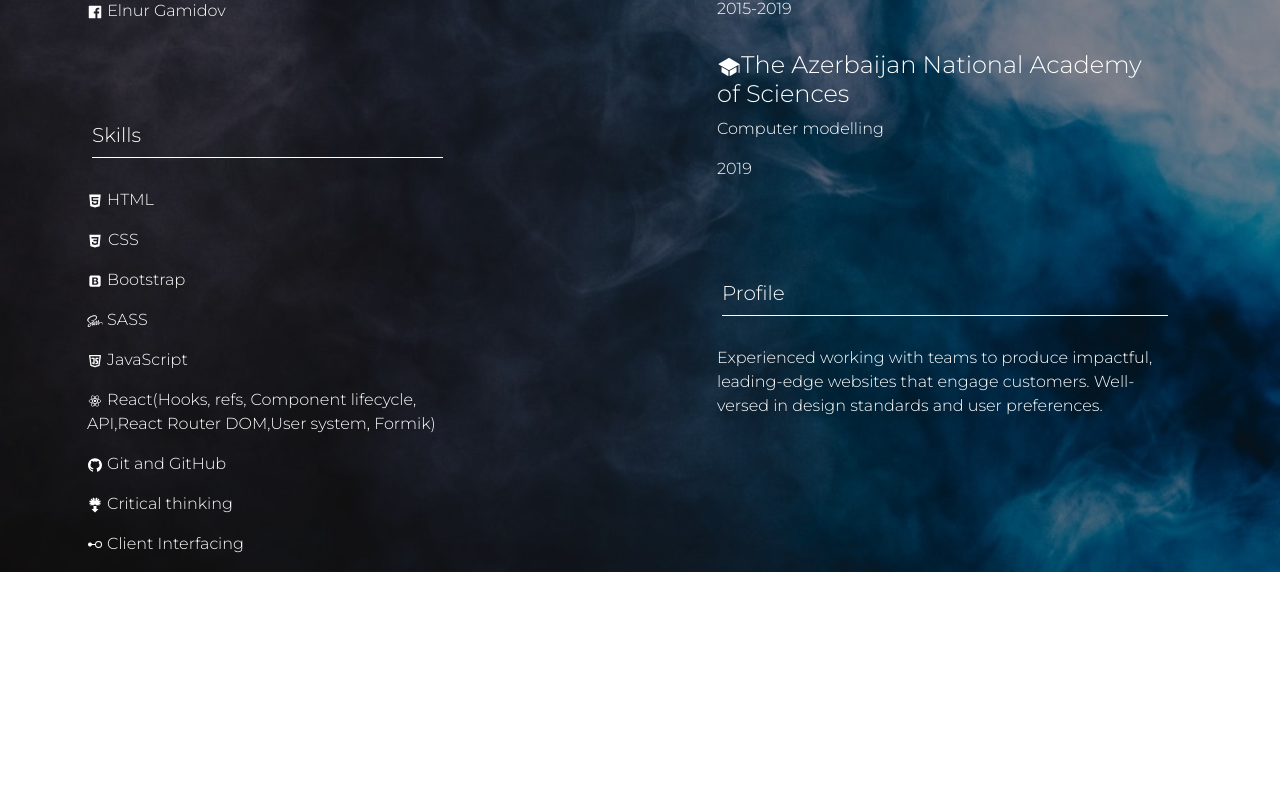
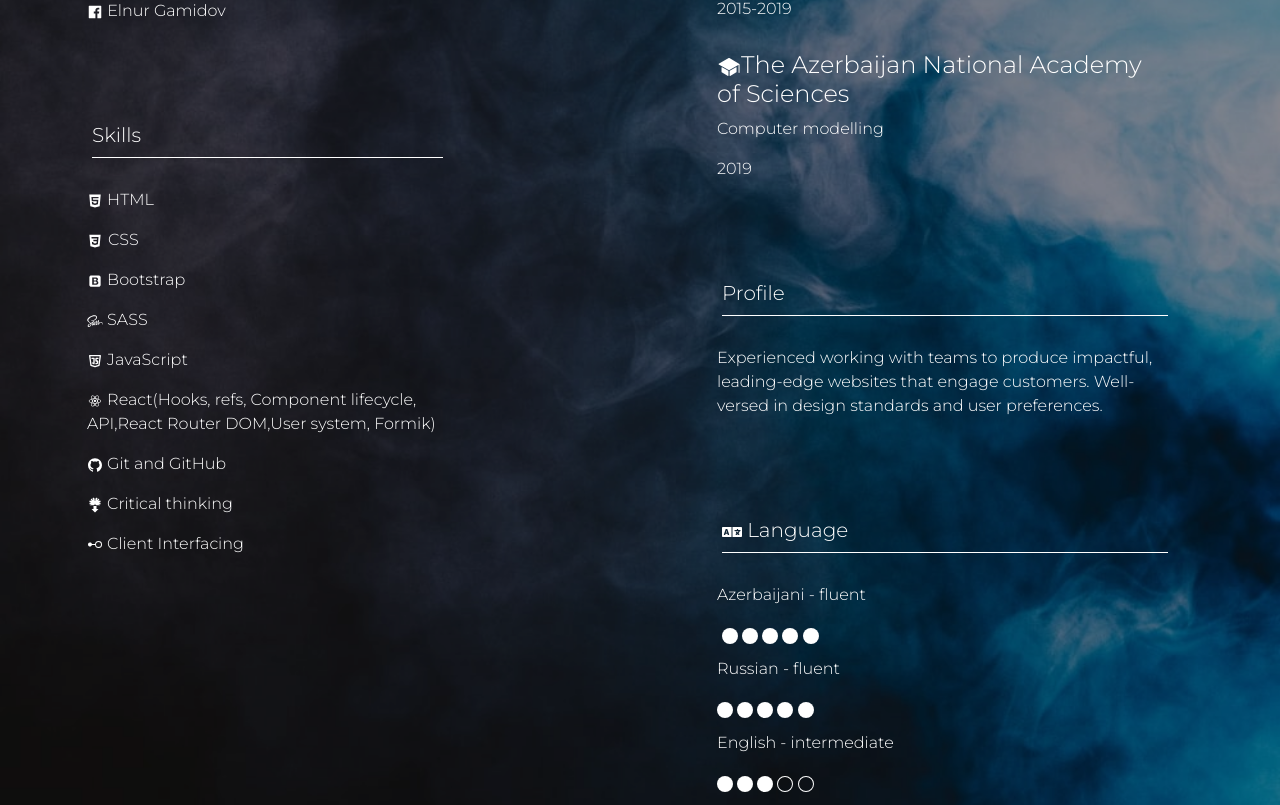
Before and after one commit to ElnurHamidov/CV, a React (Create React App) app: page / in a window 1280 px wide. Shown: the part 463-1268 px from the top of the page. Before the commit the page ends 1035 px from the top, so only its background shows below. Built offline with nearby package versions, Linux system fonts and the light colour scheme.

Commit message:
added languages item

```diff
--- a/src/App.css
+++ b/src/App.css
@@ -38,13 +38,15 @@
 .contact-item,
 .education-item,
 .skills-item,
-.profile-item
+.profile-item,
+.languages-item
 {
   margin: 10px 0px;
 }
 
 .skills,
-.profile
+.profile,
+.languages
 {
   margin-top: 100px;
 }
--- /dev/null
+++ b/src/Languages.js
@@ -0,0 +1,21 @@
+import React from 'react';
+import { FaLanguage } from "react-icons/fa";
+import { BsCircleFill, BsCircle } from "react-icons/bs"
+
+
+class Languages extends React.Component{
+
+
+    render(){
+        return(
+            <div className="languages">
+                <div className="h5" style={{marginLeft: '5px',marginBottom: '30px', borderBottom: '1px solid #fff', paddingBottom: '10px'}}><FaLanguage /> Language</div>
+                <div className="languages-item"><p>Azerbaijani - fluent</p><BsCircleFill style={{marginLeft: '5px'}}/> <BsCircleFill /> <BsCircleFill /> <BsCircleFill /> <BsCircleFill /></div>
+                <div className="languages-item"><p>Russian - fluent </p><BsCircleFill /> <BsCircleFill /> <BsCircleFill /> <BsCircleFill /> <BsCircleFill /></div>
+                <div className="languages-item"><p>English - intermediate </p><BsCircleFill /> <BsCircleFill /> <BsCircleFill /> <BsCircle /> <BsCircle /></div>
+            </div>
+        );
+    }
+}
+
+export default Languages;
--- a/src/Main.js
+++ b/src/Main.js
@@ -3,6 +3,7 @@ import Contacts from './Contacts';
 import Education from './Education';
 import Skills from './Skills';
 import Profile from './Profile';
+import Languages from './Languages';
 
 class Main extends React.Component{
 
@@ -18,6 +19,7 @@ class Main extends React.Component{
                         <div className="col-md-5" style={{marginLeft: '250px'}}>
                             <Education />
                             <Profile />
+                            <Languages />
                         </div>
                     </div>
                 </div>
```
